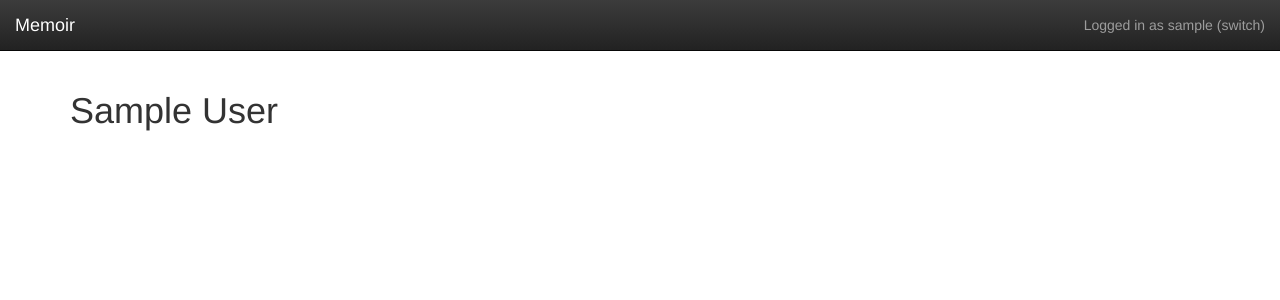
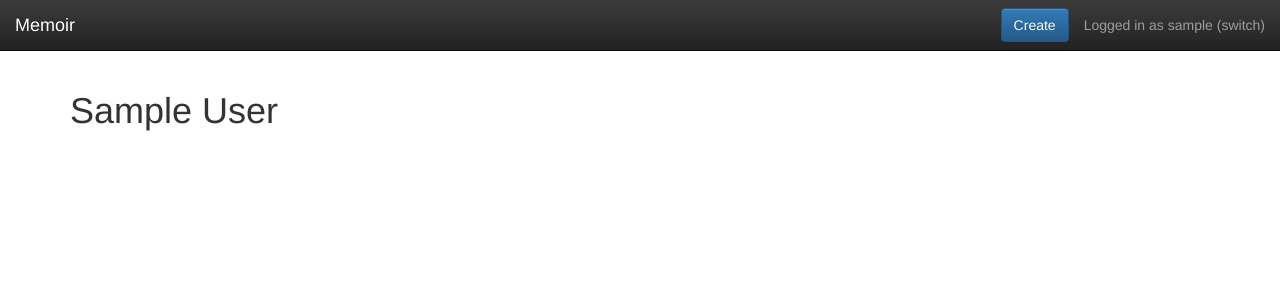
Before and after one commit to nivbend/memoir, a Django app: a page that uses templates/navbar.html in a window 1280 px wide. Shown: the top 300 px of the page. Run offline with Django 3.2, Linux system fonts and the light colour scheme; the visitor is signed in with stand-in values (Sample User, id 1); data comes from the database, SQL or seed files in the repository; some libraries are stand-ins or nearby versions.

Commit message:
Create quote from the navbar

```diff
--- a/templates/navbar.html
+++ b/templates/navbar.html
@@ -5,6 +5,11 @@
     </div>
     <div class="navbar-collapse collapse">
       <ul class="nav navbar-nav navbar-right">
+        <li>
+          <div class="btn-nav">
+            <a class="btn btn-primary navbar-btn" href="{% url 'quote:create' %}">Create</a>
+          </div>
+        </li>
         <li>
           <div class="navbar-text">
             {% if user.is_authenticated %}
@@ -19,4 +24,3 @@
     </div>
   </div>
 </div>
-</div>
```
Also changed, not shown: 1 other file.
